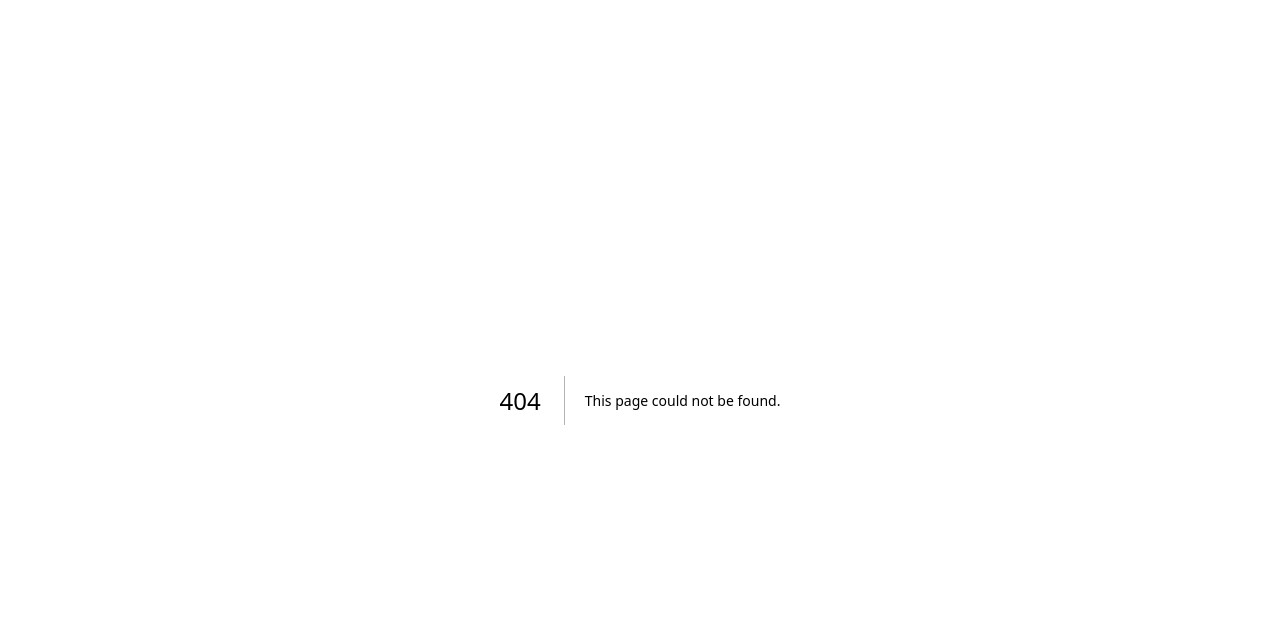
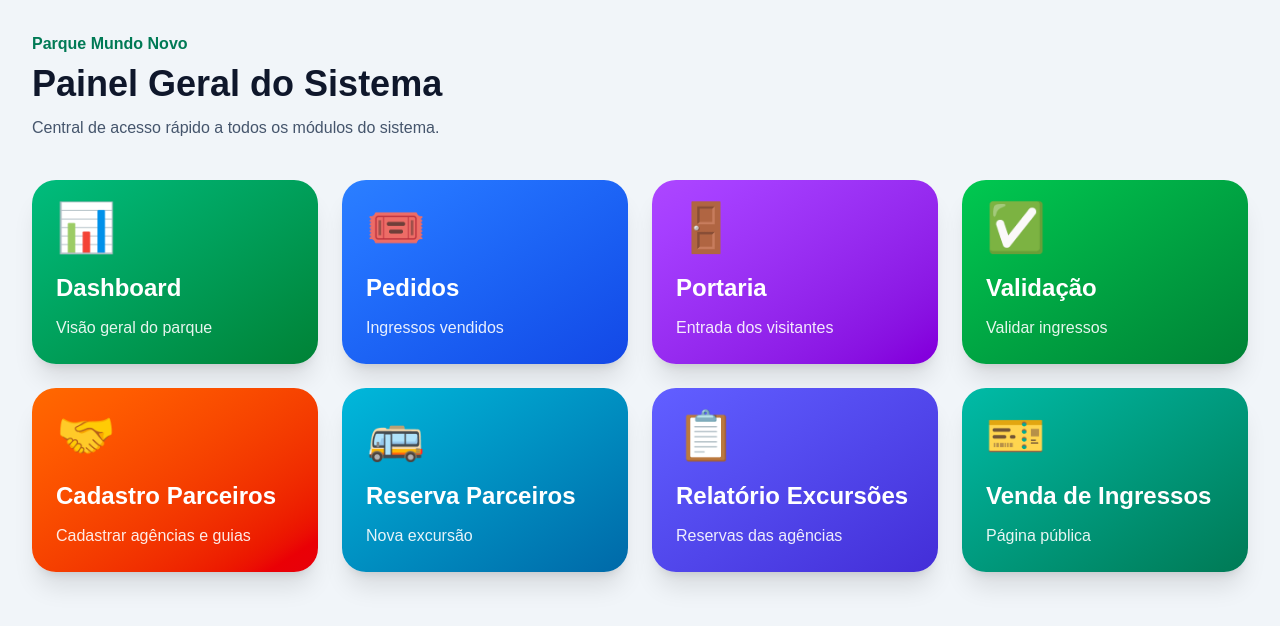
Before and after one commit to paulodutrabkj285-sketch/https-github.com-new, a Next.js app: page /painel in a window 1280 px wide. Before the commit this address had no page. Shown: the top 626 px of the page. Built offline with nearby package versions, Linux system fonts and the light colour scheme.

Commit message:
Adiciona painel geral do sistema

```diff
--- /dev/null
+++ b/src/app/painel/page.tsx
@@ -0,0 +1,115 @@
+"use client";
+
+import Link from "next/link";
+
+const menus = [
+    {
+        titulo: "Dashboard",
+        descricao: "Visão geral do parque",
+        link: "/admin/dashboard",
+        emoji: "📊",
+        cor: "from-emerald-500 to-green-700",
+    },
+    {
+        titulo: "Pedidos",
+        descricao: "Ingressos vendidos",
+        link: "/admin/pedidos",
+        emoji: "🎟️",
+        cor: "from-blue-500 to-blue-700",
+    },
+    {
+        titulo: "Portaria",
+        descricao: "Entrada dos visitantes",
+        link: "/portaria",
+        emoji: "🚪",
+        cor: "from-purple-500 to-purple-700",
+    },
+    {
+        titulo: "Validação",
+        descricao: "Validar ingressos",
+        link: "/admin/validacao",
+        emoji: "✅",
+        cor: "from-green-500 to-green-700",
+    },
+    {
+        titulo: "Cadastro Parceiros",
+        descricao: "Cadastrar agências e guias",
+        link: "/parceiros/cadastro",
+        emoji: "🤝",
+        cor: "from-orange-500 to-red-600",
+    },
+    {
+        titulo: "Reserva Parceiros",
+        descricao: "Nova excursão",
+        link: "/parceiros/reservas",
+        emoji: "🚌",
+        cor: "from-cyan-500 to-sky-700",
+    },
+    {
+        titulo: "Relatório Excursões",
+        descricao: "Reservas das agências",
+        link: "/relatorios/reservas-agencias",
+        emoji: "📋",
+        cor: "from-indigo-500 to-indigo-700",
+    },
+    {
+        titulo: "Venda de Ingressos",
+        descricao: "Página pública",
+        link: "/ingressos",
+        emoji: "🎫",
+        cor: "from-teal-500 to-emerald-700",
+    },
+];
+
+export default function PainelPage() {
+    return (
+        <main className="min-h-screen bg-slate-100 p-8">
+            <div className="mx-auto max-w-7xl">
+
+                <div className="mb-10">
+                    <p className="font-bold text-emerald-700">
+                        Parque Mundo Novo
+                    </p>
+
+                    <h1 className="text-4xl font-black text-slate-900 mt-2">
+                        Painel Geral do Sistema
+                    </h1>
+
+                    <p className="text-slate-600 mt-3">
+                        Central de acesso rápido a todos os módulos do sistema.
+                    </p>
+                </div>
+
+                <div className="grid gap-6 md:grid-cols-2 lg:grid-cols-4">
+
+                    {menus.map((menu) => (
+
+                        <Link
+                            key={menu.titulo}
+                            href={menu.link}
+                            className={`rounded-3xl bg-gradient-to-br ${menu.cor}
+              text-white p-6 shadow-xl hover:scale-105 transition-all duration-300`}
+                        >
+
+                            <div className="text-5xl">
+                                {menu.emoji}
+                            </div>
+
+                            <h2 className="mt-5 text-2xl font-black">
+                                {menu.titulo}
+                            </h2>
+
+                            <p className="mt-3 opacity-90">
+                                {menu.descricao}
+                            </p>
+
+                        </Link>
+
+                    ))}
+
+                </div>
+
+            </div>
+        </main>
+    );
+}
```
